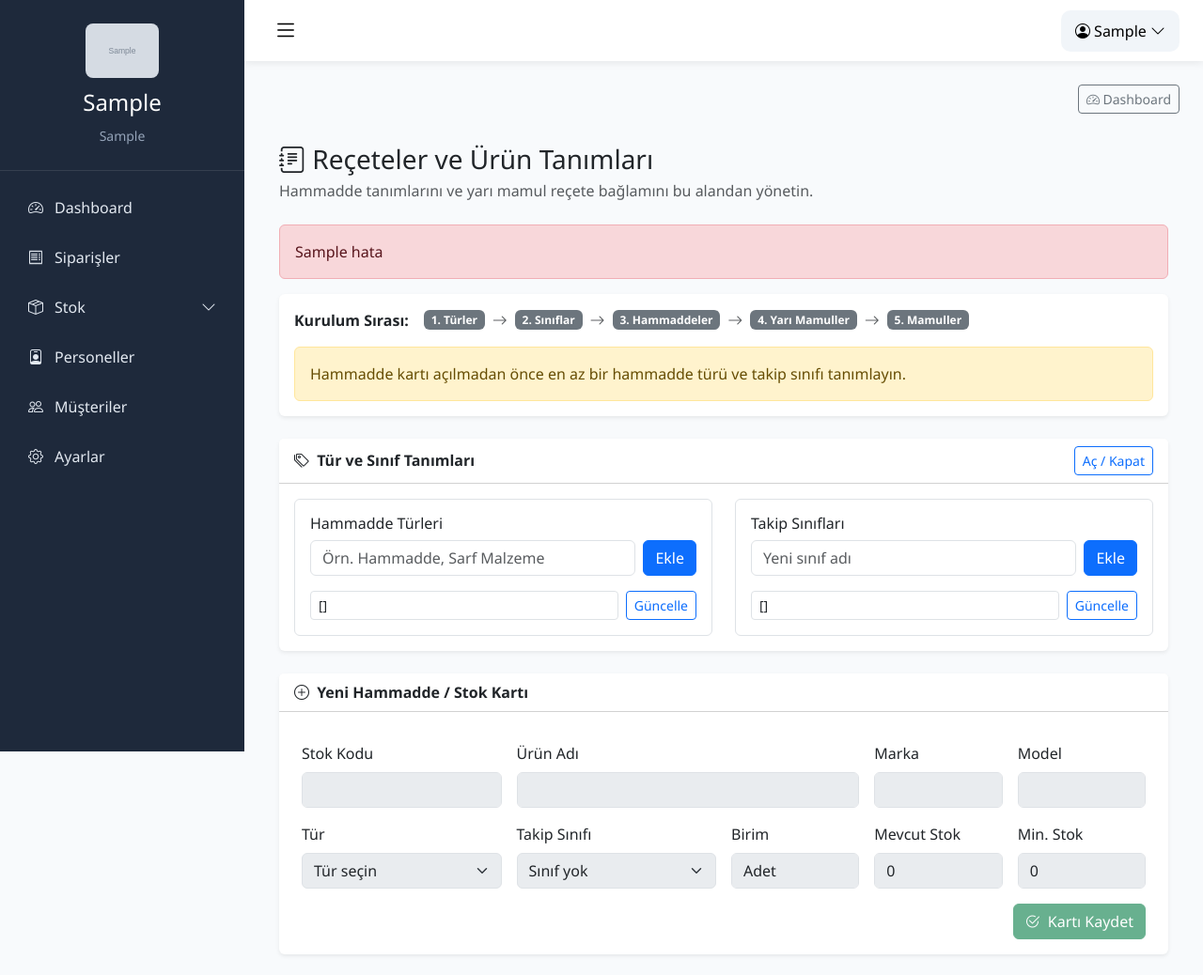
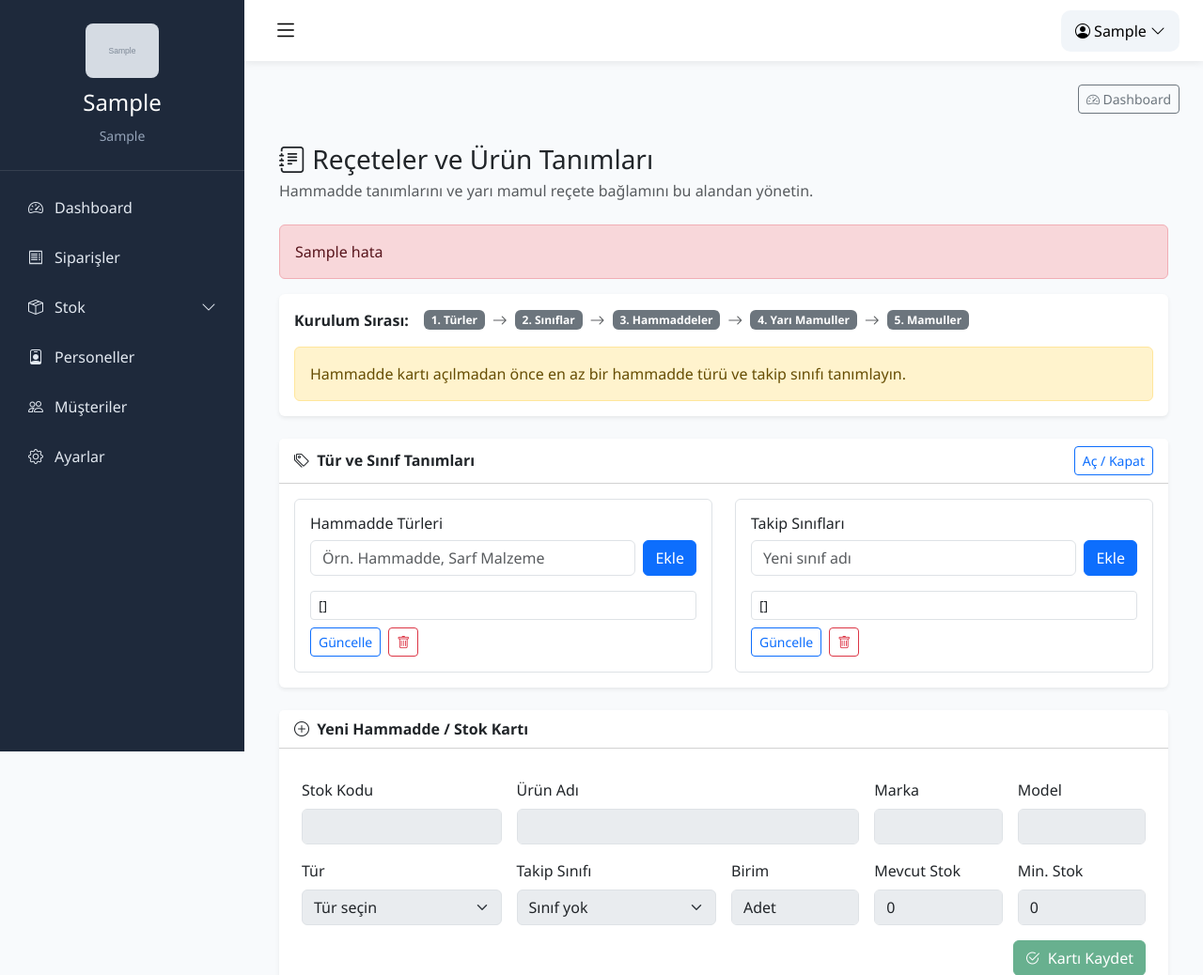
Before and after one commit to ulucam/muys-fastapi, a FastAPI app: template app/templates/stok/urunler.html in a window 1280 px wide, after a click on "Aç / Kapat". Shown: the top 1038 px of the page at 94% size. Run offline with FastAPI, Linux system fonts and the light colour scheme; the template is opened without the code that fills it: most values are stand-ins (such as "Sample title", 1, 10 or a date in 2020); grey boxes marked "Sample" are stand-in pictures.

Commit message:
Update urunler.html

```diff
--- a/app/templates/stok/urunler.html
+++ b/app/templates/stok/urunler.html
@@ -21,14 +21,14 @@
                 <div class="border rounded p-3 h-100">
                     <h6>Hammadde Türleri</h6>
                     <form method="post" action="/urunler/tur/kaydet" class="d-flex gap-2 mb-3"><input class="form-control" name="adi" placeholder="Örn. Hammadde, Sarf Malzeme" required><button class="btn btn-primary" type="submit">Ekle</button></form>
-                    <div class="vstack gap-2">{% for tur in turler %}<form method="post" action="/urunler/tur/kaydet" class="d-flex gap-2"><input type="hidden" name="tur_id" value="{{ tur.id }}"><input class="form-control form-control-sm" name="adi" value="{{ tur.adi }}" required><button class="btn btn-sm btn-outline-primary" type="submit">Güncelle</button></form>{% else %}<span class="text-muted">Henüz tür tanımlanmamış.</span>{% endfor %}</div>
+                    <div class="vstack gap-2">{% for tur in turler %}{% set kullanim = tanim_kullanimlari.turler.get(tur.id, 0) %}<form method="post" action="/urunler/tur/{{ tur.id }}/guncelle" class="d-flex flex-wrap gap-2"><input class="form-control form-control-sm flex-grow-1" name="adi" value="{{ tur.adi }}" required><button class="btn btn-sm btn-outline-primary" type="submit">Güncelle</button>{% if kullanim %}<span class="badge bg-light text-dark align-self-center">{{ kullanim }} ürün</span><button class="btn btn-sm btn-outline-danger" type="submit" formaction="/urunler/tur/{{ tur.id }}/sil" name="urunlerden_kaldir" value="true" onclick="return confirm('Bu tür {{ kullanim }} üründen kaldırılıp silinsin mi?')">Ürünlerden kaldır ve sil</button>{% else %}<button class="btn btn-sm btn-outline-danger" type="submit" formaction="/urunler/tur/{{ tur.id }}/sil" onclick="return confirm('Bu tür silinsin mi?')"><i class="bi bi-trash"></i></button>{% endif %}</form>{% else %}<span class="text-muted">Henüz tür tanımlanmamış.</span>{% endfor %}</div>
                 </div>
             </div>
             <div class="col-12 col-lg-6">
                 <div class="border rounded p-3 h-100">
                     <h6>Takip Sınıfları</h6>
                     <form method="post" action="/urunler/sinif/kaydet" class="d-flex gap-2 mb-3"><input class="form-control" name="adi" placeholder="Yeni sınıf adı" required><button class="btn btn-primary" type="submit">Ekle</button></form>
-                    <div class="vstack gap-2">{% for sinif in siniflar %}<form method="post" action="/urunler/sinif/kaydet" class="d-flex gap-2"><input type="hidden" name="sinif_id" value="{{ sinif.id }}"><input class="form-control form-control-sm" name="adi" value="{{ sinif.adi }}" required><button class="btn btn-sm btn-outline-primary" type="submit">Güncelle</button></form>{% else %}<span class="text-muted">Henüz sınıf tanımlanmamış.</span>{% endfor %}</div>
+                    <div class="vstack gap-2">{% for sinif in siniflar %}{% set kullanim = tanim_kullanimlari.siniflar.get(sinif.id, 0) %}<form method="post" action="/urunler/sinif/{{ sinif.id }}/guncelle" class="d-flex flex-wrap gap-2"><input class="form-control form-control-sm flex-grow-1" name="adi" value="{{ sinif.adi }}" required><button class="btn btn-sm btn-outline-primary" type="submit">Güncelle</button>{% if kullanim %}<span class="badge bg-light text-dark align-self-center">{{ kullanim }} ürün</span><button class="btn btn-sm btn-outline-danger" type="submit" formaction="/urunler/sinif/{{ sinif.id }}/sil" name="urunlerden_kaldir" value="true" onclick="return confirm('Bu sınıf {{ kullanim }} üründen kaldırılıp silinsin mi?')">Ürünlerden kaldır ve sil</button>{% else %}<button class="btn btn-sm btn-outline-danger" type="submit" formaction="/urunler/sinif/{{ sinif.id }}/sil" onclick="return confirm('Bu sınıf silinsin mi?')"><i class="bi bi-trash"></i></button>{% endif %}</form>{% else %}<span class="text-muted">Henüz sınıf tanımlanmamış.</span>{% endfor %}</div>
                 </div>
             </div>
         </div></div></div>
```
